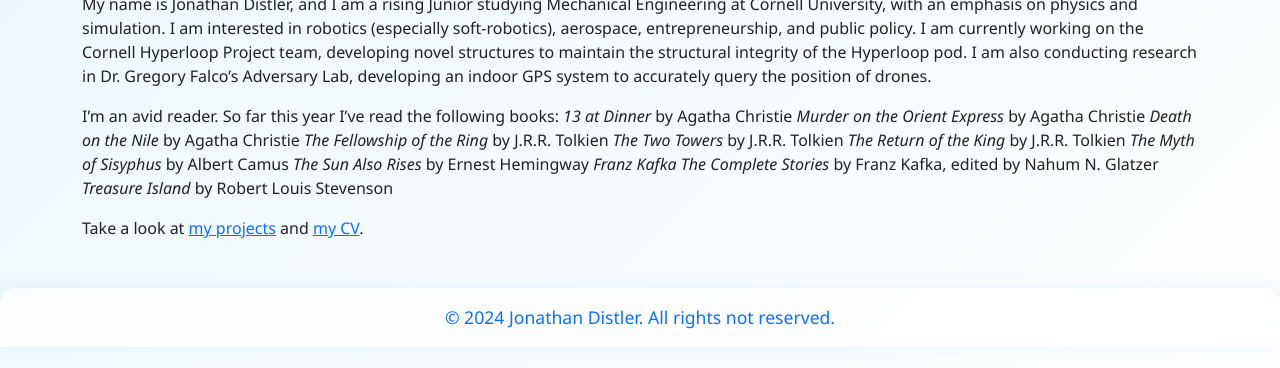
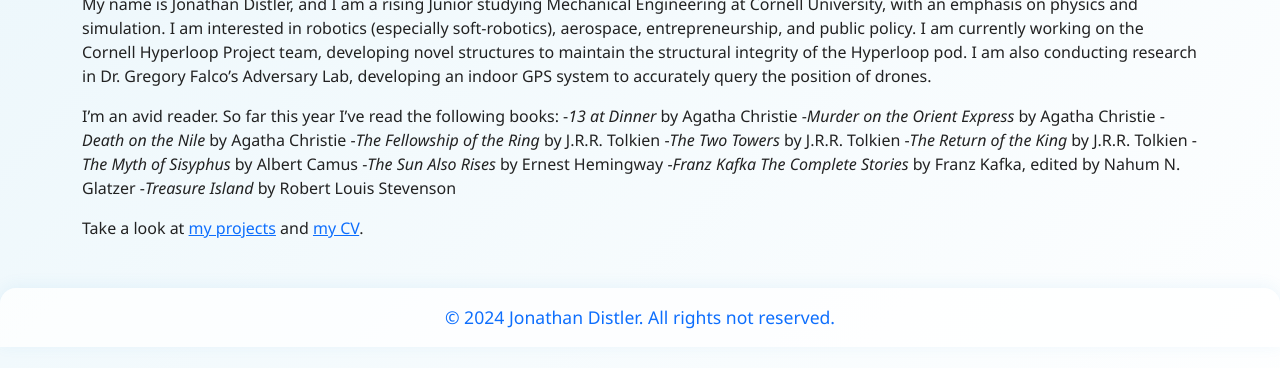
Before and after one commit to JonathanDistler/DistlerPortfolio, a Jekyll site: the page built from _pages/about.md, in a window 1280 px wide and 900 px high, cut to the strip 375-743 px from the top of the window. Built offline with Jekyll 4.4.1, drawn with Linux system fonts in a browser that asks for light colours.

```diff
--- a/_pages/about.md
+++ b/_pages/about.md
@@ -13,15 +13,15 @@ permalink: /about/
 My name is Jonathan Distler, and I am a rising Junior studying Mechanical Engineering at Cornell University, with an emphasis on physics and simulation. I am interested in robotics (especially soft-robotics), aerospace, entrepreneurship, and public policy. I am currently working on the Cornell Hyperloop Project team, developing novel structures to maintain the structural integrity of the Hyperloop pod. I am also conducting research in Dr. Gregory Falco's Adversary Lab, developing an indoor GPS system to accurately query the position of drones.
 
 I'm an avid reader. So far this year I've read the following books:
-*13 at Dinner* by Agatha Christie
-*Murder on the Orient Express* by Agatha Christie
-*Death on the Nile* by Agatha Christie
-*The Fellowship of the Ring* by J.R.R. Tolkien
-*The Two Towers* by J.R.R. Tolkien
-*The Return of the King* by J.R.R. Tolkien
-*The Myth of Sisyphus* by Albert Camus
-*The Sun Also Rises* by Ernest Hemingway
-*Franz Kafka The Complete Stories* by Franz Kafka, edited by Nahum N. Glatzer
-*Treasure Island* by Robert Louis Stevenson
+-*13 at Dinner* by Agatha Christie
+-*Murder on the Orient Express* by Agatha Christie
+-*Death on the Nile* by Agatha Christie
+-*The Fellowship of the Ring* by J.R.R. Tolkien
+-*The Two Towers* by J.R.R. Tolkien
+-*The Return of the King* by J.R.R. Tolkien
+-*The Myth of Sisyphus* by Albert Camus
+-*The Sun Also Rises* by Ernest Hemingway
+-*Franz Kafka The Complete Stories* by Franz Kafka, edited by Nahum N. Glatzer
+-*Treasure Island* by Robert Louis Stevenson
 
 Take a look at [my projects]({{ '/projects/' | relative_url }}) and [my CV]({{ '/cv/' | relative_url }}).
```
